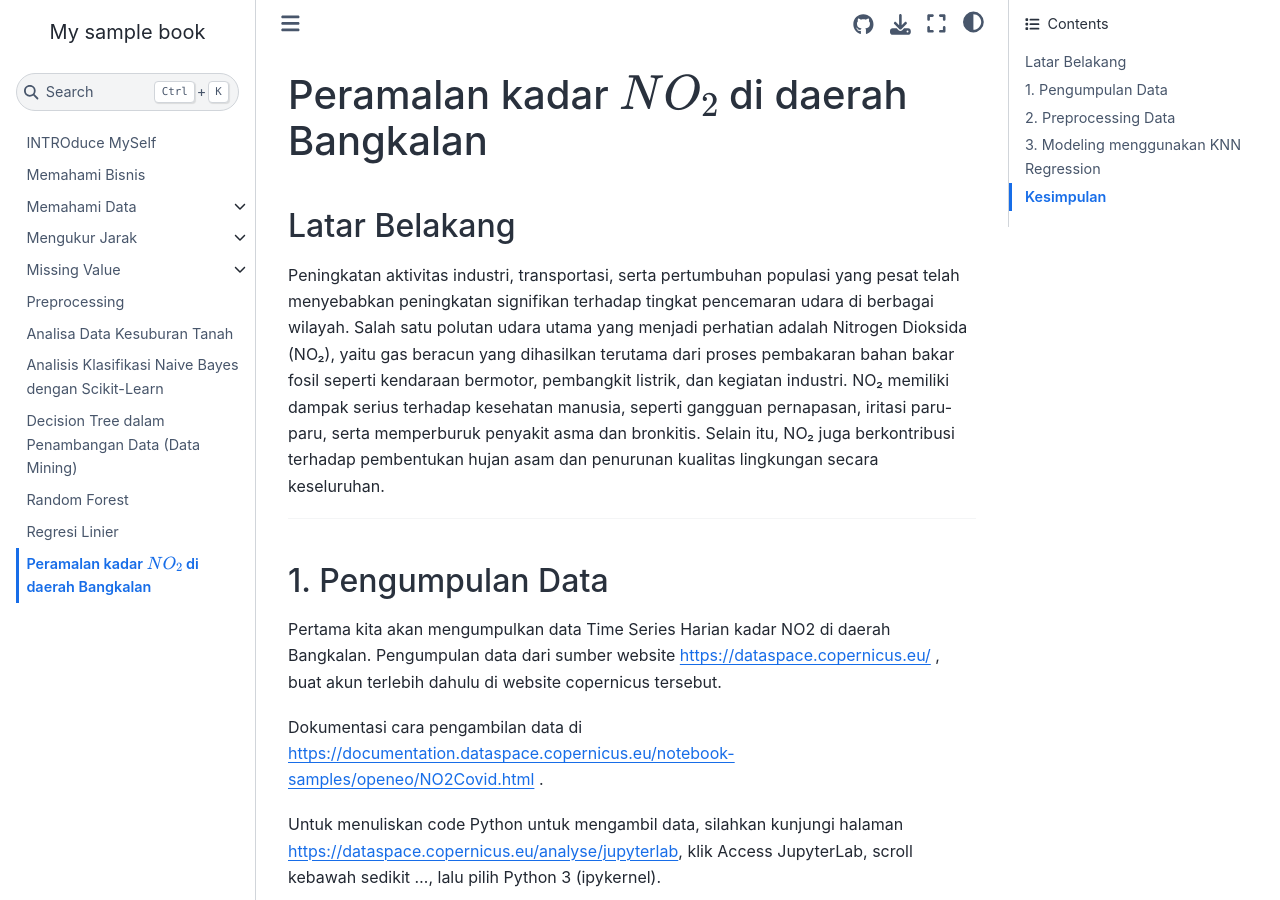
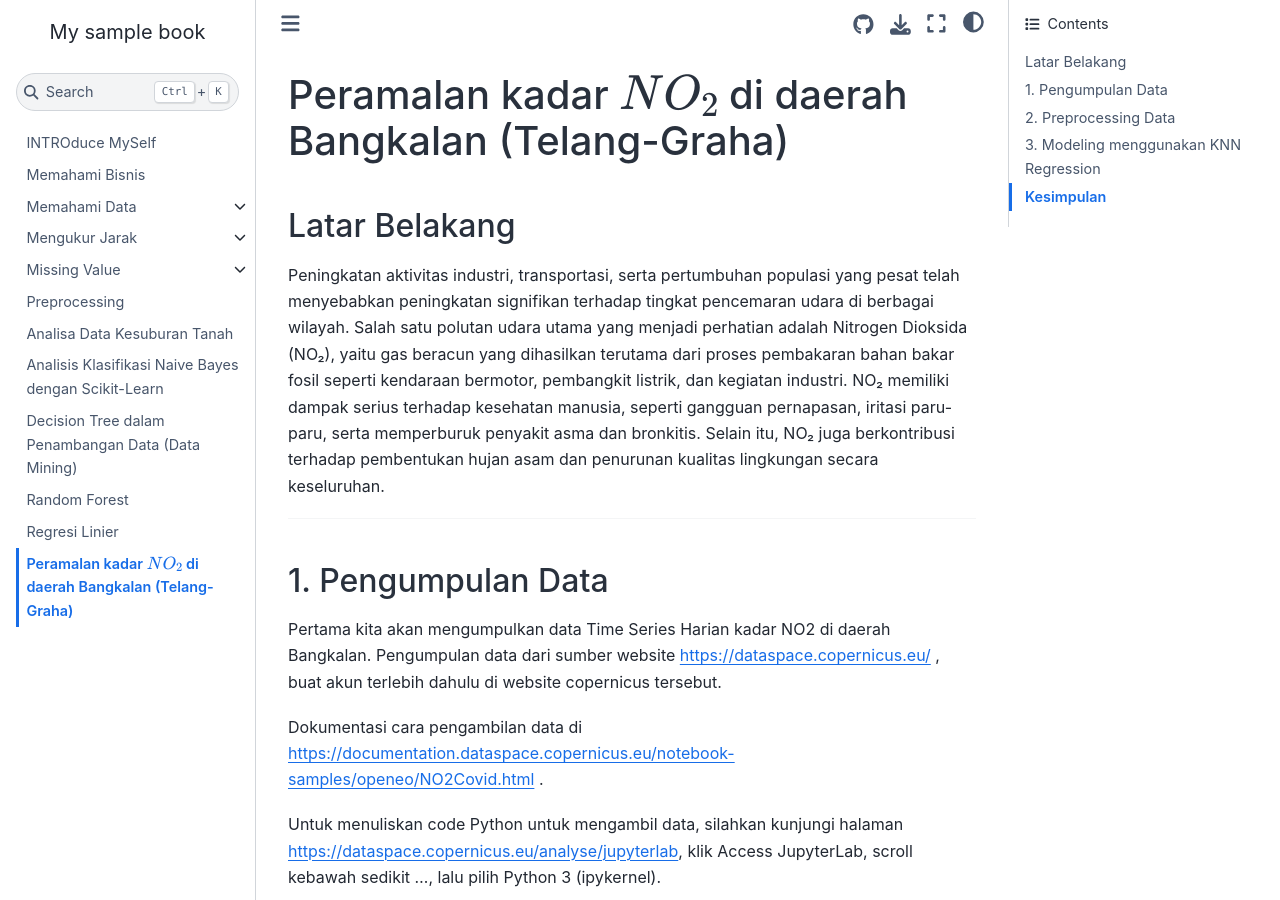
Before and after one commit to azes24/Pendata, a Jupyter Book: the page built from peramalan.md, in a window 1280 px wide and 900 px high. Built offline with Jupyter Book 1.0.4 settings and Sphinx 7.4.7 and the Sphinx Book theme 1.1.4, drawn with Linux system fonts in a browser that asks for light colours.

Commit message:
Update materi

```diff
--- a/peramalan.md
+++ b/peramalan.md
@@ -1,4 +1,4 @@
-# Peramalan kadar $NO_2$ di daerah Bangkalan
+# Peramalan kadar $NO_2$ di daerah Bangkalan (Telang-Graha)
 
 ## Latar Belakang
 
```
